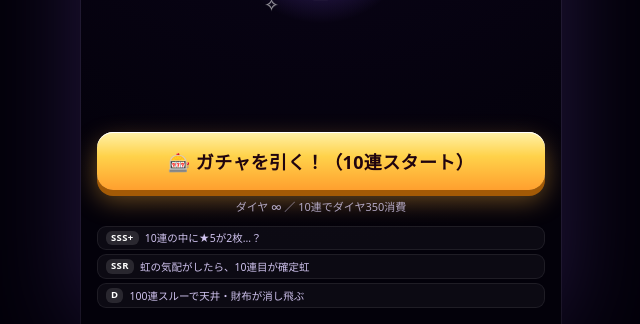
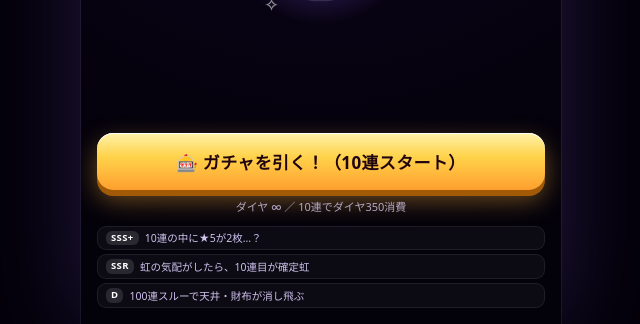
Before and after one commit to 7ckwhjy67f-stack/ticket-error-escape, a plain HTML site: page gacha/index.html in a window 1280 px wide. Shown: the part 476-800 px from the top of the page, without its empty margins (319-959 px from the left). Drawn offline with Linux system fonts and the light colour scheme.

Commit message:
Gacha: a touch more room for the start button label

```diff
--- a/gacha/index.html
+++ b/gacha/index.html
@@ -143,7 +143,7 @@
   .t-bottom{ position:relative; z-index:2; width:100%; display:flex; flex-direction:column; align-items:center; gap:8px; padding-bottom:2px; }
   .bigbtn{
     width:100%; border:0; border-radius:16px; padding:16px 12px; cursor:pointer;
-    font-family:inherit; font-size:clamp(15px,4.4vw,18px); font-weight:900; letter-spacing:.02em; color:#20040f;
+    font-family:inherit; font-size:clamp(14px,4.2vw,17px); font-weight:900; letter-spacing:.02em; color:#20040f;
     background:linear-gradient(180deg,#fff1a8,#ffd24a 42%,#ff9f2e);
     box-shadow:0 6px 0 #a35a06, 0 10px 26px rgba(255,180,60,.42), inset 0 1px 0 #fff;
     touch-action:manipulation; position:relative; overflow:hidden;
```
